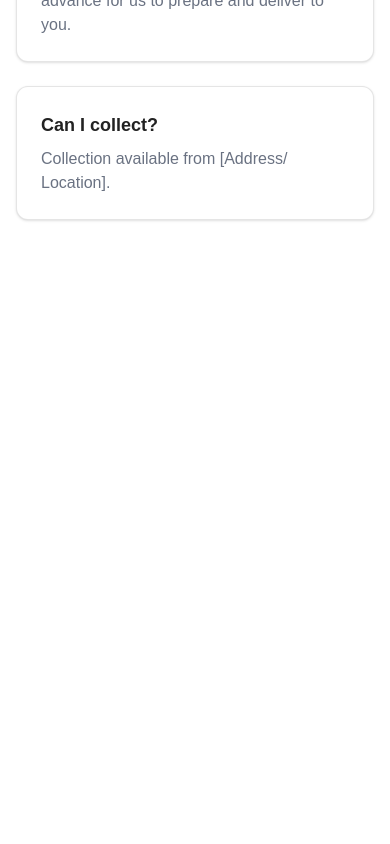
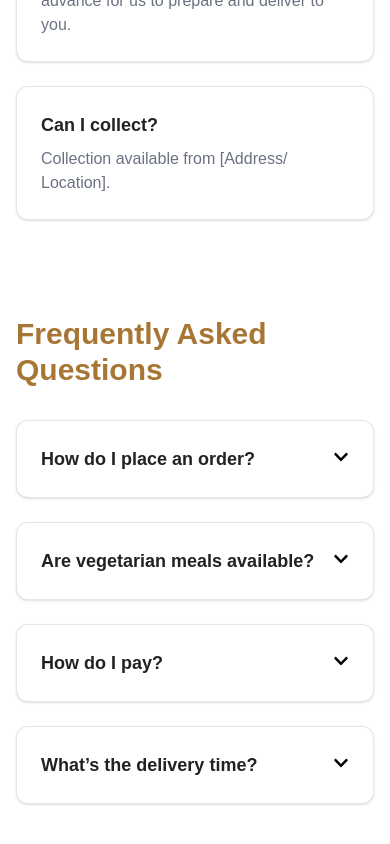
Before and after one commit to rxghavc/Bawarchi-Khana-Company-Page, a Next.js app: page / in a window 390 px wide. Shown: the part 2554-3398 px from the top of the page. Before the commit the page ends 2822 px from the top, so only its background shows below. Built offline with nearby package versions, Linux system fonts and the light colour scheme; a web font is replaced by a local one.

Commit message:
added FAQs component, fully responsive

```diff
--- a/src/app/page.tsx
+++ b/src/app/page.tsx
@@ -6,6 +6,7 @@ import About from "../components/About";
 import MenuSpecials from "../components/MenuSpecials";
 import Reviews from "../components/Reviews";
 import Delivery from "../components/Delivery";
+import FAQs from "../components/FAQs";
 
 export default function Home() {
   return (
@@ -16,6 +17,7 @@ export default function Home() {
       <MenuSpecials />
       <Reviews />
       <Delivery />
+      <FAQs />
     </>
   );
 }
--- /dev/null
+++ b/src/components/FAQs.tsx
@@ -0,0 +1,48 @@
+"use client";
+import { useState } from "react";
+import { faqs } from "../data/faqs";
+import { FaChevronDown } from "react-icons/fa";
+
+export default function FAQs() {
+	const [openIndex, setOpenIndex] = useState<number | null>(null);
+
+	const toggle = (i: number) => {
+		setOpenIndex((prev) => (prev === i ? null : i));
+	};
+
+	return (
+		<section id="faqs" className="w-full flex justify-center py-12 lg:py-16">
+			<div className="w-full max-w-[1440px] px-4 sm:px-10 md:px-16 lg:px-20">
+				<h2 className="text-3xl md:text-4xl font-bold text-[var(--brown-var,#A87634)] mb-8 md:mb-10">Frequently Asked Questions</h2>
+
+				<div className="grid grid-cols-1 md:grid-cols-2 gap-6 md:gap-10">
+					{faqs.map((item, i) => {
+						const isOpen = openIndex === i;
+						return (
+							<button
+								key={i}
+								onClick={() => toggle(i)}
+								className="text-left rounded-xl border border-black/10 bg-white p-6 shadow-sm focus:outline-none focus:ring-2 focus:ring-[var(--brown-var,#A87634)]"
+								aria-expanded={isOpen}
+							>
+								<div className="flex items-start justify-between gap-4">
+									<h3 className="text-lg md:text-xl font-semibold text-[#222]">{item.question}</h3>
+									<FaChevronDown
+										className={`mt-1 shrink-0 transition-transform duration-200 ${isOpen ? "rotate-180" : "rotate-0"}`}
+									/>
+								</div>
+								<div
+									className={`overflow-hidden transition-[max-height,opacity] duration-300 ease-in-out ${
+										isOpen ? "max-h-40 opacity-100 mt-3" : "max-h-0 opacity-0 mt-0"
+									}`}
+								>
+									<p className="text-gray-500 text-base">{item.answer}</p>
+								</div>
+							</button>
+						);
+					})}
+				</div>
+			</div>
+		</section>
+	);
+}
--- /dev/null
+++ b/src/data/faqs.ts
@@ -0,0 +1,23 @@
+export type FAQ = {
+  question: string;
+  answer: string;
+};
+
+export const faqs: FAQ[] = [
+  {
+    question: "How do I place an order?",
+    answer: "Message us directly on WhatsApp and we’ll confirm your order.",
+  },
+  {
+    question: "Are vegetarian meals available?",
+    answer: "Yes! We offer a rotating vegetarian selection.",
+  },
+  {
+    question: "How do I pay?",
+    answer: "We accept cash, bank transfer, and PayPal.",
+  },
+  {
+    question: "What’s the delivery time?",
+    answer: "Usually within 1 hour of your chosen time slot.",
+  },
+];
```
